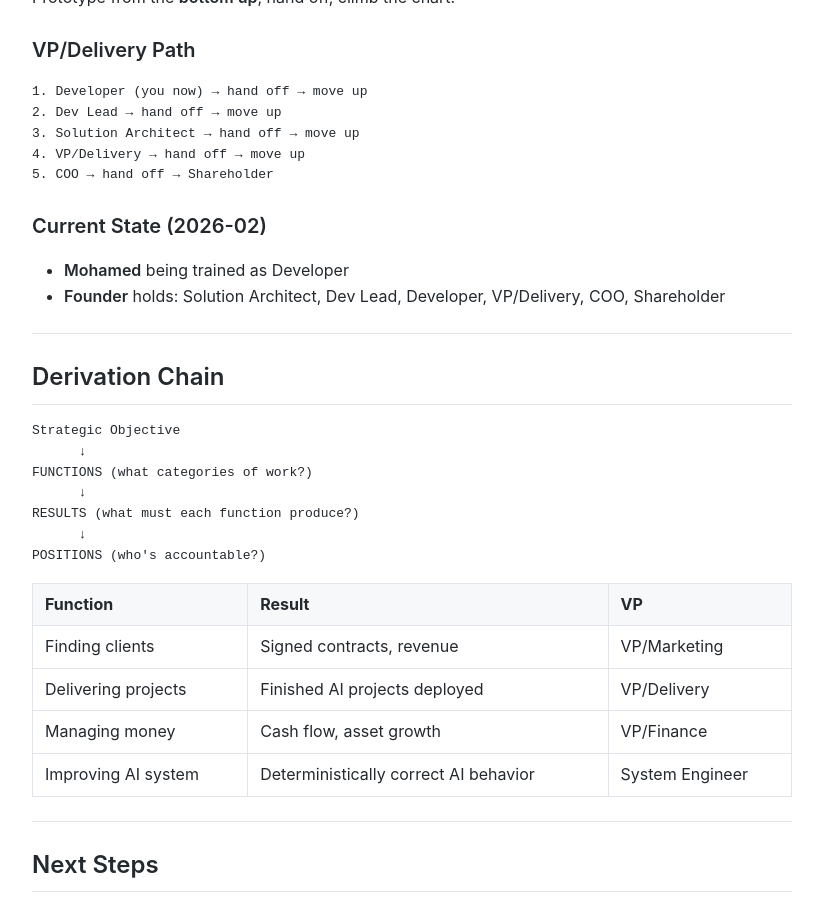
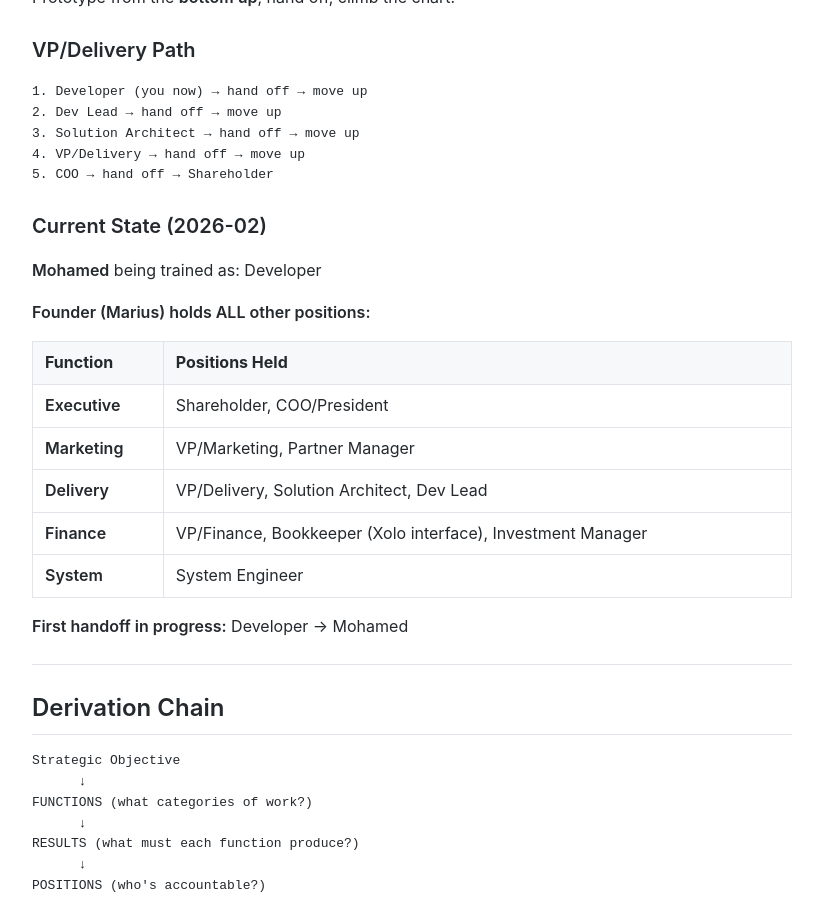
Before and after one commit to MariusWilsch/public-wilsch-ai-pages, a Jekyll site: the page built from global/organization-chart-wilsch-ai-services.md, in a window 1280 px wide and 900 px high, scrolled down 5155 px. Shown: the whole window, without its empty margins (228-1051 px from the left). Built offline with Jekyll 4.4.1, drawn with Linux system fonts in a browser that asks for light colours; our own code applies the rules of GitHub Pages for plain Markdown files.

Commit message:
Sync from hippocampus 2026-02-05

````diff
--- a/global/organization-chart-wilsch-ai-services.md
+++ b/global/organization-chart-wilsch-ai-services.md
@@ -185,8 +185,20 @@ Prototype from the **bottom up**, hand off, climb the chart:
 ```
 
 ### Current State (2026-02)
-- **Mohamed** being trained as Developer
-- **Founder** holds: Solution Architect, Dev Lead, Developer, VP/Delivery, COO, Shareholder
+
+**Mohamed** being trained as: Developer
+
+**Founder (Marius) holds ALL other positions:**
+
+| Function | Positions Held |
+|----------|----------------|
+| **Executive** | Shareholder, COO/President |
+| **Marketing** | VP/Marketing, Partner Manager |
+| **Delivery** | VP/Delivery, Solution Architect, Dev Lead |
+| **Finance** | VP/Finance, Bookkeeper (Xolo interface), Investment Manager |
+| **System** | System Engineer |
+
+**First handoff in progress:** Developer → Mohamed
 
 ---
 
````
